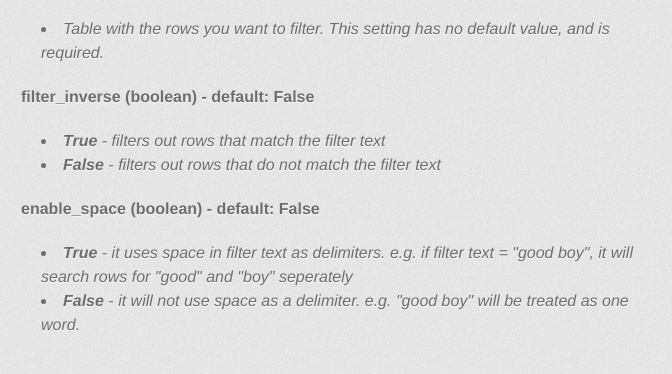
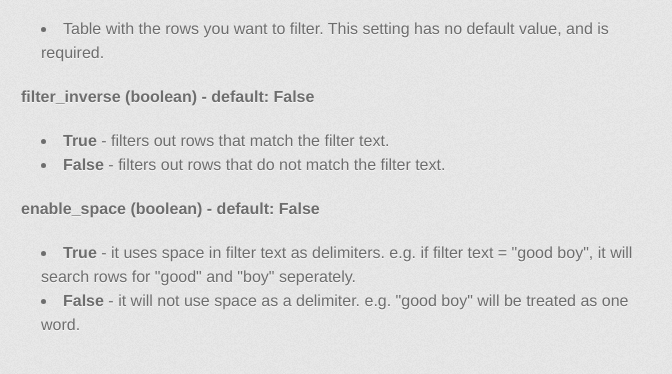
Before and after one commit to vhf/jquery-table-filter, a plain HTML site: page index.html in a window 1280 px wide. Shown: the part 933-1307 px from the top of the page, 309-981 px from the left. Drawn offline with Linux system fonts and the light colour scheme; a web font is replaced by a local one.

Commit message:
Update index.html

```diff
--- a/index.html
+++ b/index.html
@@ -63,21 +63,21 @@ $(function(){
 <p><strong>table (CSS DOM selector) - No default</strong></p>
 
 <ul>
-<li>  <em>Table with the rows you want to filter. This setting has no default value, and is required.</em>
+<li>  Table with the rows you want to filter. This setting has no default value, and is required.
 </li>
 </ul><p><strong>filter_inverse (boolean) - default: False</strong></p>
 
 <ul>
-<li>  <em><strong>True</strong> - filters out rows that match the filter text</em>
+<li>  <strong>True</strong> - filters out rows that match the filter text.
 </li>
-<li>  <em><strong>False</strong> - filters out rows that do not match the filter text</em>
+<li>  <strong>False</strong> - filters out rows that do not match the filter text.
 </li>
 </ul><p><strong>enable_space (boolean) - default: False</strong></p>
 
 <ul>
-<li>  <em><strong>True</strong> - it uses space in filter text as delimiters. e.g. if filter text = "good boy", it will search rows for "good" and "boy" seperately</em>
+<li>  <strong>True</strong> - it uses space in filter text as delimiters. e.g. if filter text = "good boy", it will search rows for "good" and "boy" seperately.
 </li>
-<li>  <em><strong>False</strong> - it will not use space as a delimiter. e.g. "good boy" will be treated as one word.</em>
+<li>  <strong>False</strong> - it will not use space as a delimiter. e.g. "good boy" will be treated as one word.
 </li>
 </ul>
         </section>
```
